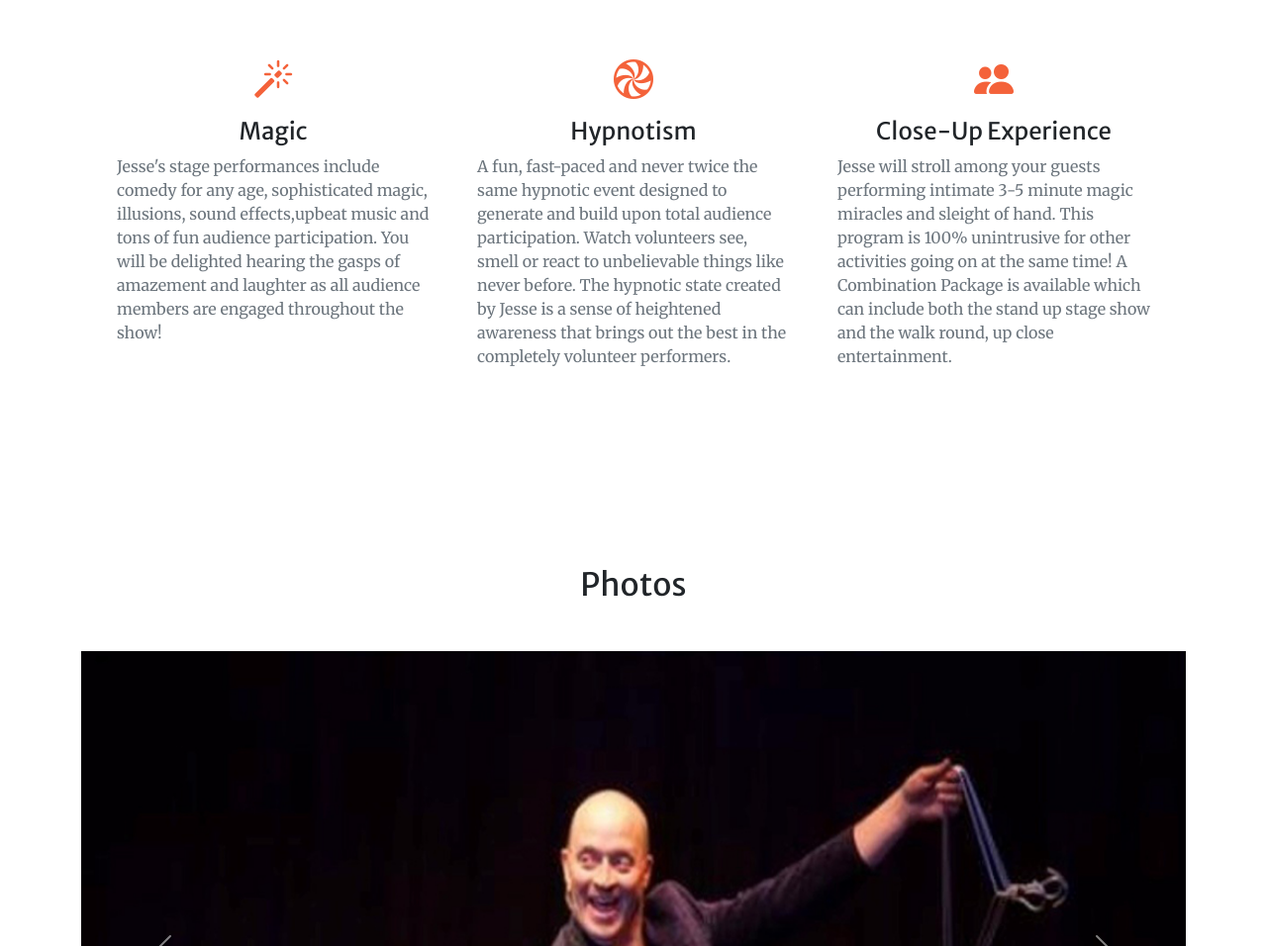
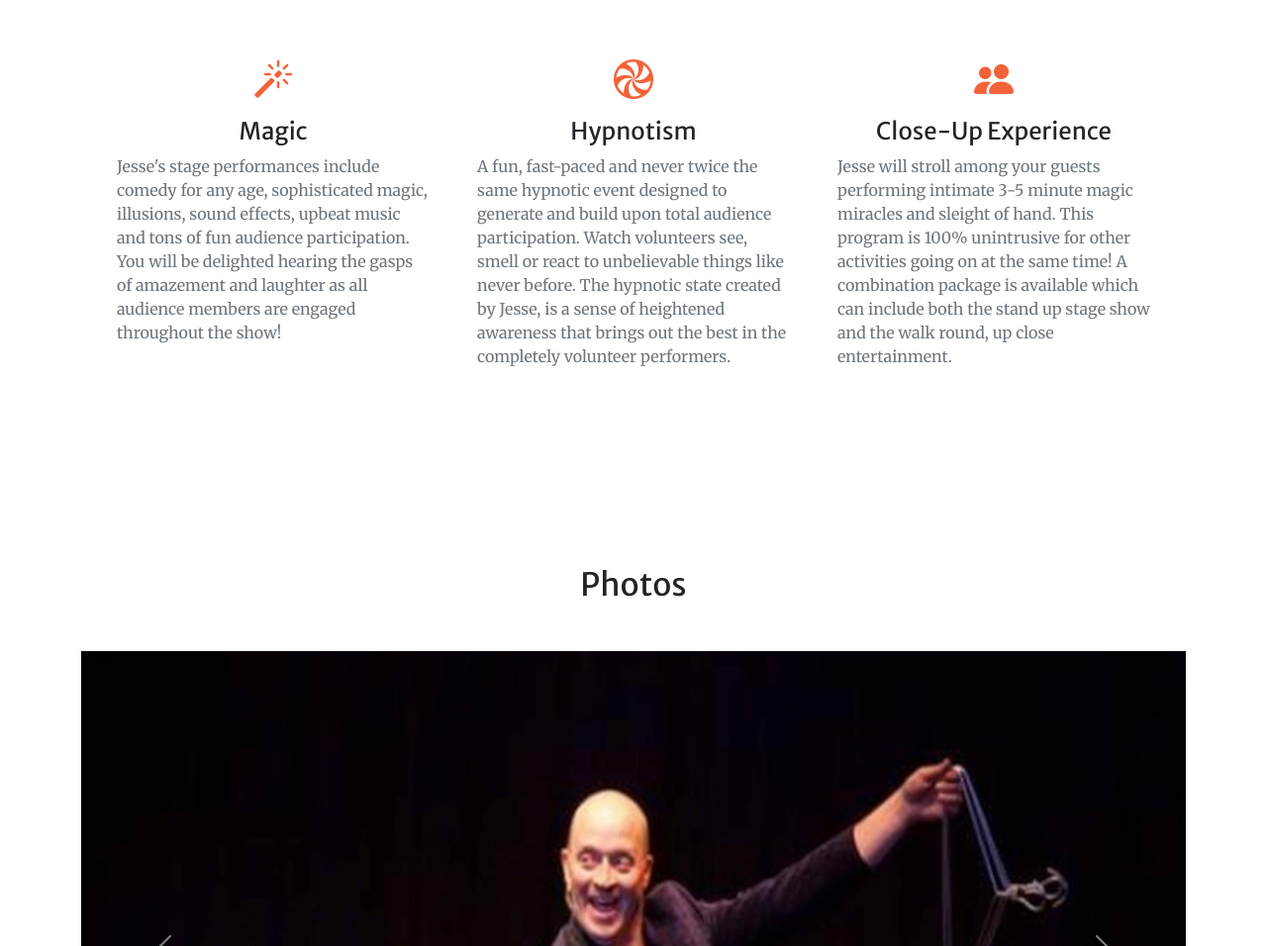
Before and after one commit to stevepo74/jesse-moffitt-website, a plain HTML site: page index.html in a window 1280 px wide. Shown: the part 1542-2498 px from the top of the page at 99% size. Drawn offline with nearby package versions, Linux system fonts and the light colour scheme; some packages are replaced by stand-ins of ours; a script that the page names is missing.

Commit message:
Update index.html

```diff
--- a/index.html
+++ b/index.html
@@ -86,21 +86,21 @@
                         <div class="mt-5">
                             <div class="mb-2"><i class="bi bi-magic fs-1 text-primary"></i></div>
                             <h3 class="h4 mb-2">Magic</h3>
-                            <p class="text-muted mb-0 text-start">Jesse's stage performances include comedy for any age, sophisticated magic, illusions, sound effects,upbeat music and tons of fun audience participation. You will be delighted hearing the gasps of amazement and laughter as all audience members are engaged throughout the show!</p>
+                            <p class="text-muted mb-0 text-start">Jesse's stage performances include comedy for any age, sophisticated magic, illusions, sound effects, upbeat music and tons of fun audience participation. You will be delighted hearing the gasps of amazement and laughter as all audience members are engaged throughout the show!</p>
                         </div>
                     </div>
                     <div class="col-md-4 text-center">
                         <div class="mt-5">
                             <div class="mb-2"><i class="bi bi-hypnotize fs-1 text-primary"></i></div>
                             <h3 class="h4 mb-2">Hypnotism</h3>
-                            <p class="text-muted mb-0 text-start">A fun, fast-paced and never twice the same hypnotic event designed to generate and build upon total audience participation. Watch volunteers see, smell or react to unbelievable things like never before. The hypnotic state created by Jesse is a sense of heightened awareness that brings out the best in the completely volunteer performers.</p>
+                            <p class="text-muted mb-0 text-start">A fun, fast-paced and never twice the same hypnotic event designed to generate and build upon total audience participation. Watch volunteers see, smell or react to unbelievable things like never before. The hypnotic state created by Jesse, is a sense of heightened awareness that brings out the best in the completely volunteer performers.</p>
                         </div>
                     </div>
                     <div class="col-md-4 text-center">
                         <div class="mt-5">
                             <div class="mb-2"><i class="bi bi-people-fill fs-1 text-primary"></i></div>
                             <h3 class="h4 mb-2">Close-Up Experience</h3>
-                            <p class="text-muted mb-0 text-start">Jesse will stroll among your guests performing intimate 3-5 minute magic miracles and sleight of hand. This program is 100% unintrusive for other activities going on at the same time! A Combination Package is available which can include both the stand up stage show and the walk round, up close entertainment.
+                            <p class="text-muted mb-0 text-start">Jesse will stroll among your guests performing intimate 3-5 minute magic miracles and sleight of hand. This program is 100% unintrusive for other activities going on at the same time! A combination package is available which can include both the stand up stage show and the walk round, up close entertainment.
                             </p>
                         </div>
                     </div>
```
